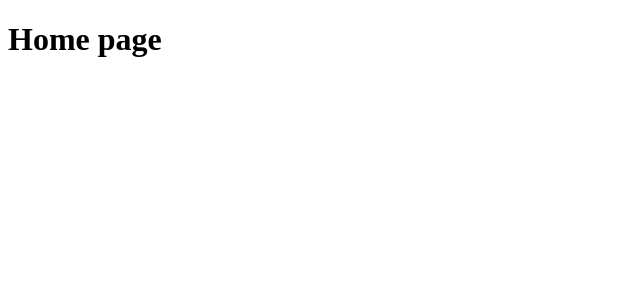
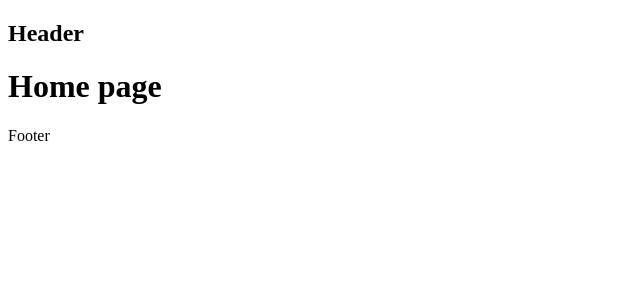
Before and after one commit to phch42/travelmate-api, a React (Vite) app: page / in a window 1280 px wide. Shown: the top 300 px of the page, without its empty margins (0-640 px from the left). Built offline with nearby package versions, Linux system fonts and the light colour scheme.

Commit message:
feat: add shared application layout

```diff
--- a/src/App.tsx
+++ b/src/App.tsx
@@ -1,9 +1,15 @@
+import Footer from "./components/Footer";
+import Header from "./components/Header";
 import Router from "./Router";
 
 function App() {
 
   return (
-      <Router />
+    <>
+    <Header />
+    <Router />
+    <Footer />
+    </>
   )
 }
 
--- /dev/null
+++ b/src/components/Footer.tsx
@@ -0,0 +1,9 @@
+function Footer() {
+    return (
+        <footer>
+            <p>Footer</p>
+        </footer>
+    )
+}
+
+export default Footer;
--- /dev/null
+++ b/src/components/Header.tsx
@@ -0,0 +1,9 @@
+function Header() {
+    return (
+        <header>
+            <h2>Header</h2>
+        </header>
+    )
+}
+
+export default Header;
```
